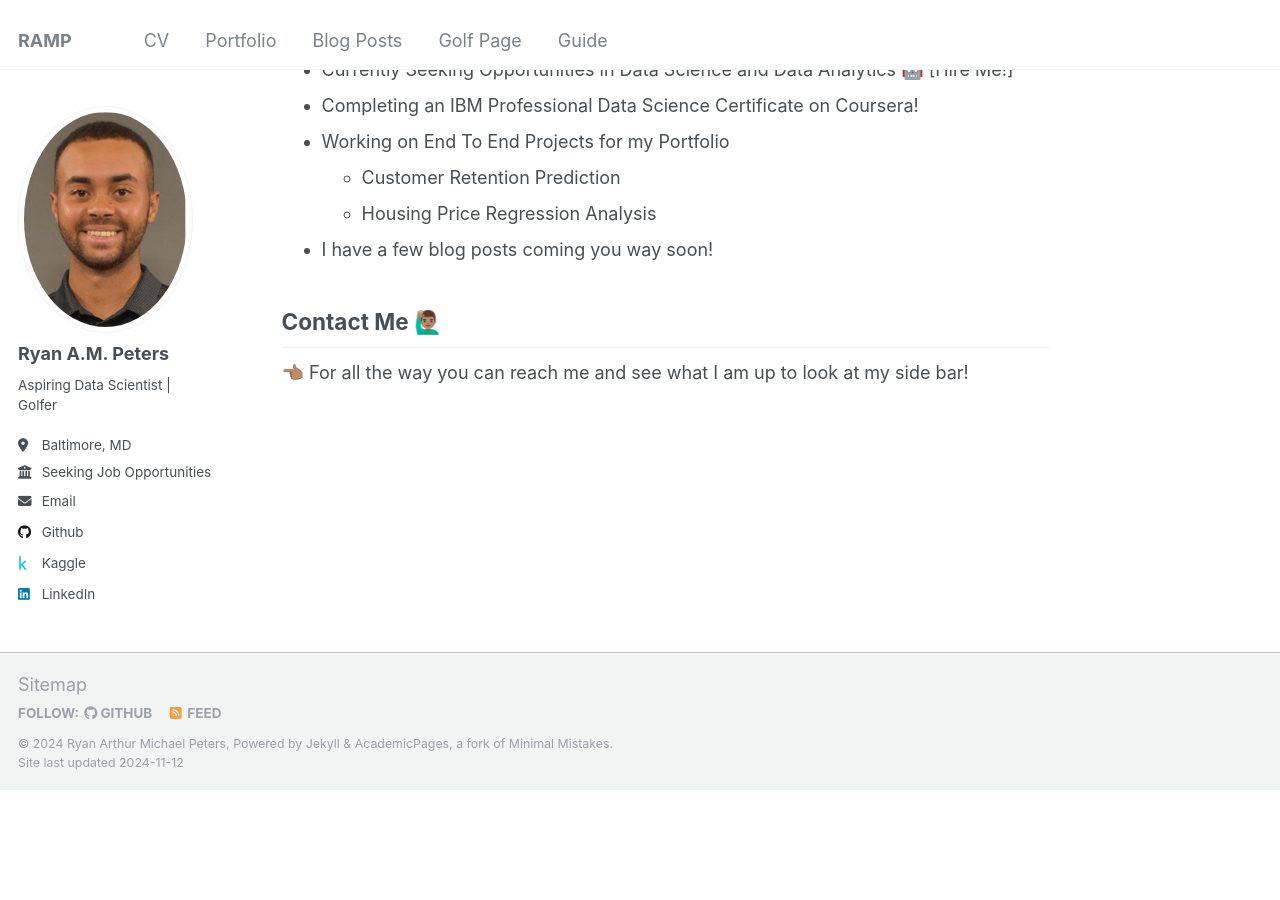
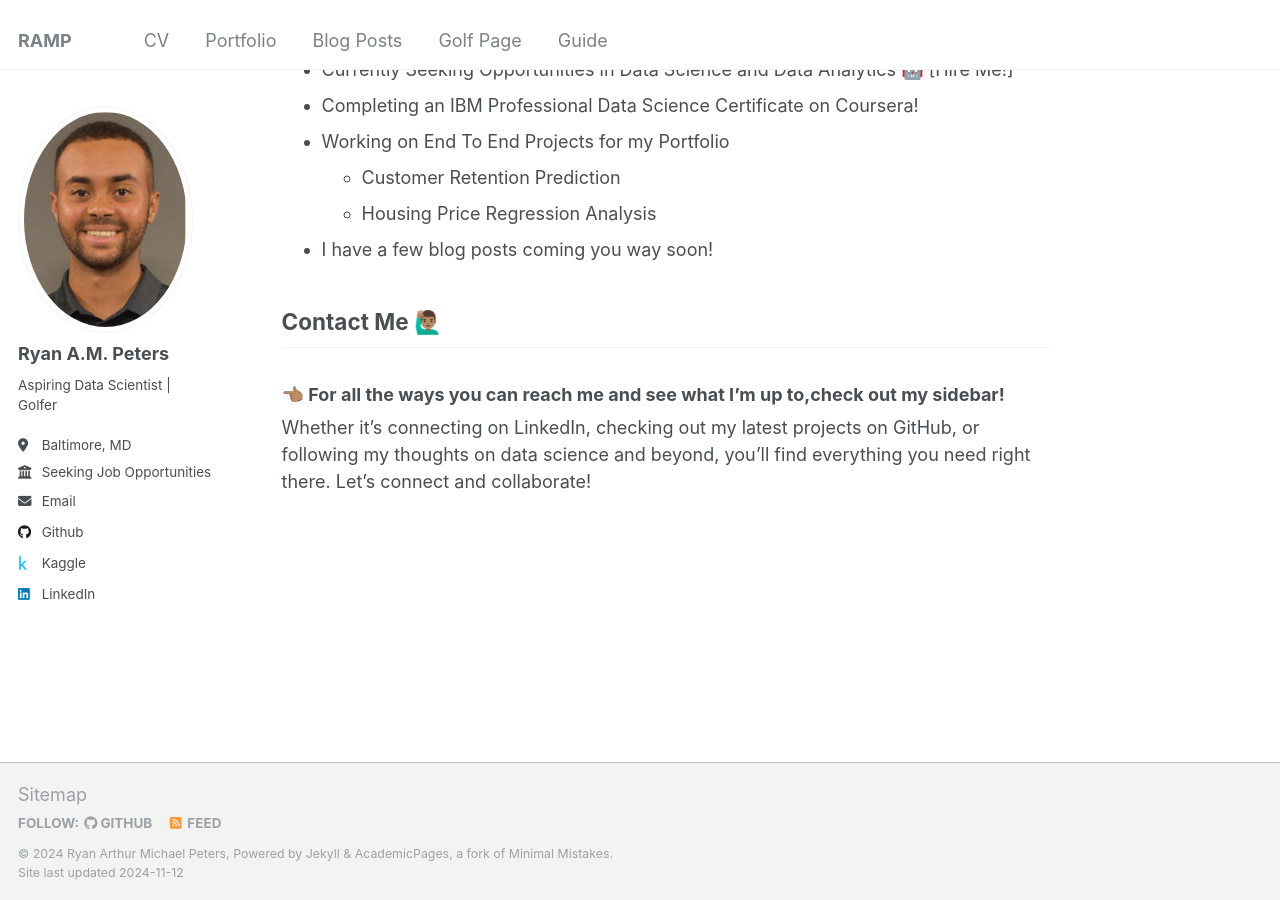
Before and after one commit to Rybus07/Rybus07.github.io, a Jekyll site: the page built from _pages/about.md, in a window 1280 px wide and 900 px high, scrolled down 771 px. Built offline with Jekyll 4.4.1, drawn with Linux system fonts in a browser that asks for light colours; before the commit the page ends 1561 px from its top, so only the background shows below that.

Commit message:
Update about.md

```diff
--- a/_pages/about.md
+++ b/_pages/about.md
@@ -31,4 +31,5 @@ What am I up to?
 
 Contact Me 🙋🏽‍♂️
 ------
-👈🏽 For all the way you can reach me and see what I am up to look at my side bar!
+### 👈🏽 For all the ways you can reach me and see what I’m up to,check out my sidebar!
+Whether it's connecting on LinkedIn, checking out my latest projects on GitHub, or following my thoughts on data science and beyond, you'll find everything you need right there. Let's connect and collaborate!
```
